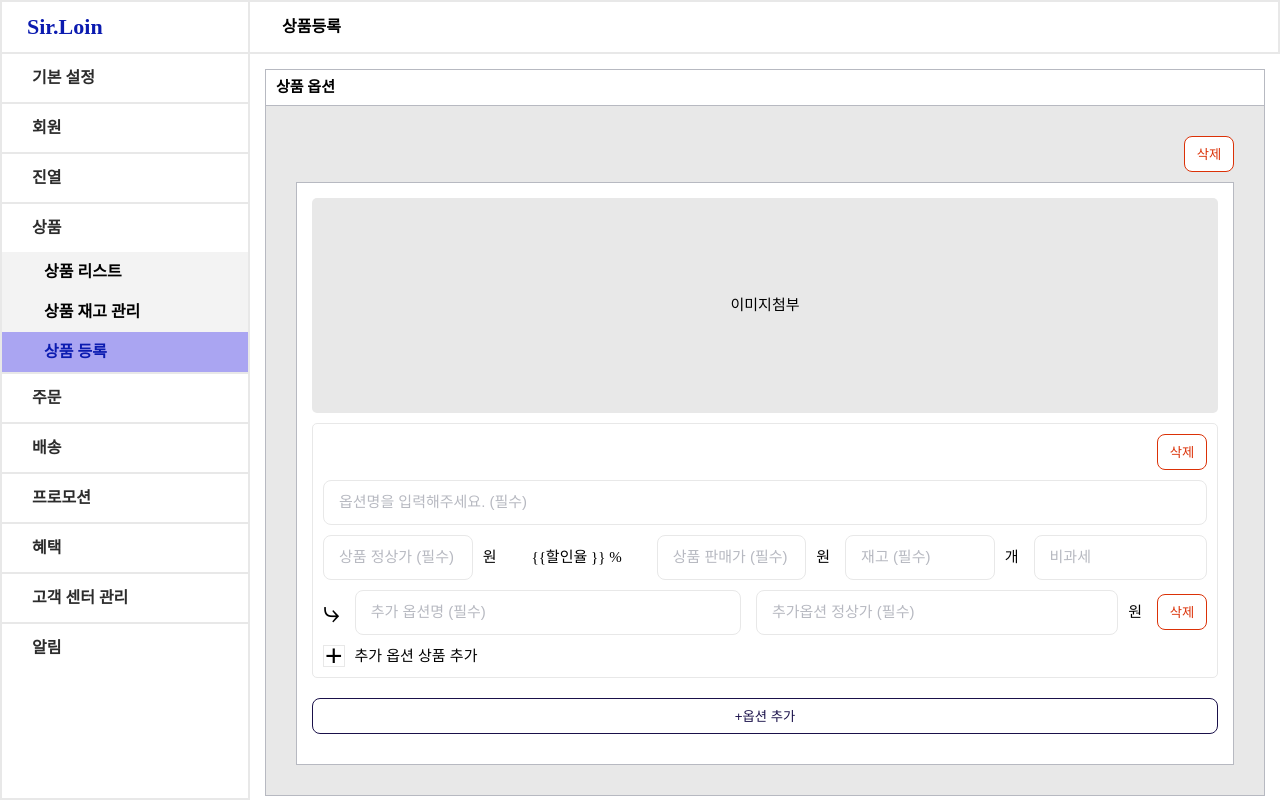
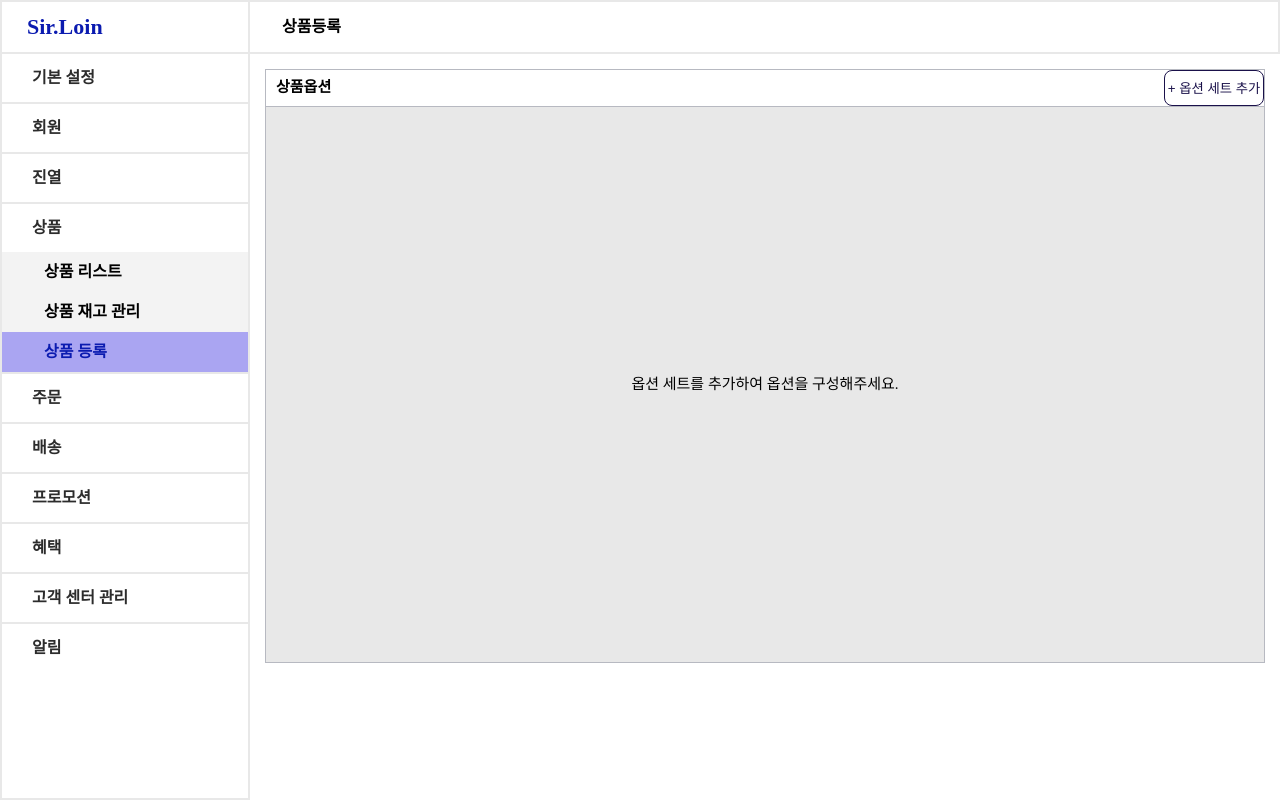
Before and after one commit to seoyuuun/wanted-admin_product_add, a React (Create React App) app: page / in a window 1280 px wide. Built offline with nearby package versions, Linux system fonts and the light colour scheme.

Commit message:
[Feat] 옵션세트 및 추가옵션 기능 구현

```diff
--- a/src/components/productoption/Mainoption.jsx
+++ /dev/null
@@ -1,122 +0,0 @@
-import styled from 'styled-components';
-import { PALLETS } from 'style/theme';
-import { Input, Button } from 'components/common';
-import { Suboption } from './Suboption';
-
-export const Mainoption = () => {
-  return (
-    <Sectionwrap>
-      <Header>
-        <Button
-          text={'삭제'}
-          width={'50px'}
-          bdcolor={`${PALLETS.RED}`}
-          ftcolor={`${PALLETS.RED}`}
-        />
-      </Header>
-      <Main>
-        <Attachimage>이미지첨부</Attachimage>
-        <Writesec>
-          <Writeheader>
-            <Button
-              text={'삭제'}
-              width={'50px'}
-              bdcolor={`${PALLETS.RED}`}
-              ftcolor={`${PALLETS.RED}`}
-            />
-          </Writeheader>
-          <Writemain>
-            <Input placeholder={'옵션명을 입력해주세요. (필수)'}></Input>
-            <Inputsec>
-              <Input placeholder={'상품 정상가 (필수)'} desc={'원'}></Input>
-              <Discountrate>&#123;&#123;할인율 &#125;&#125; &#37;</Discountrate>
-              <Input placeholder={'상품 판매가 (필수)'} desc={'원'}></Input>
-              <Input placeholder={'재고 (필수)'} desc={'개'}></Input>
-              <Input placeholder={'비과세'}></Input>
-            </Inputsec>
-            <Suboption />
-            <Btnaddsub>
-              <Btnaddsubtit>추가 옵션 상품 추가</Btnaddsubtit>
-            </Btnaddsub>
-          </Writemain>
-        </Writesec>
-        <Button
-          text={'+옵션 추가'}
-          bdcolor={`${PALLETS.NAVY}`}
-          ftcolor={`${PALLETS.NAVY}`}
-        />
-      </Main>
-    </Sectionwrap>
-  );
-};
-
-const Sectionwrap = styled.section`
-  padding: 10px;
-`;
-
-const Header = styled.header`
-  text-align: right;
-  margin-bottom: 10px;
-`;
-
-const Attachimage = styled.div`
-  background: ${PALLETS.LIGHTGRAY};
-  border-radius: 5px;
-  padding: 100px;
-  text-align: center;
-`;
-
-const Main = styled.section`
-  border: 1px solid ${PALLETS.GRAY};
-  // border-radius: 5px;
-  padding: 15px 15px 30px;
-  background: ${PALLETS.WHITE};
-`;
-
-const Writesec = styled.section`
-  margin: 10px 0 20px;
-  border: 1px solid ${PALLETS.LIGHTGRAY};
-  border-radius: 5px;
-  padding: 10px;
-`;
-
-const Writeheader = styled.header`
-  text-align: right;
-  margin-bottom: 10px;
-`;
-
-const Writemain = styled.section``;
-
-const Inputsec = styled.section`
-  margin-top: 10px;
-  display: flex;
-  align-items: center;
-  gap: 15px;
-`;
-
-const Discountrate = styled.p`
-  white-space: nowrap;
-  margin: 0 20px;
-`;
-
-const Btnaddsub = styled.button`
-  display: flex;
-  margin-top: 10px;
-  alight-items: center;
-  font-size: 15px;
-  line-height: 22px;
-
-  &::before {
-    display: block;
-    content: “\u007C”;
-    content: '\u002B';
-    padding: 1px;
-    font-size: 30px;
-    border: 1px solid ${PALLETS.LIGHTGRAY};
-    height: 18px;
-    line-height: 18px;
-    margin-right: 10px;
-  }
-`;
-
-const Btnaddsubtit = styled.strong``;
--- /dev/null
+++ b/src/components/productoption/Optionset.jsx
@@ -0,0 +1,176 @@
+import styled from 'styled-components';
+import { PALLETS } from 'style/theme';
+import { Input, Button } from 'components/common';
+import { Suboption } from './Suboption';
+import { useState, useRef } from 'react';
+import InsertImagePreview from 'components/common/InsertImagePreview';
+
+export const Optionset = ({ optionSets, onSetRemove }) => {
+  const [options, setOptions] = useState([]);
+  const [subOptions, setSubOptions] = useState([]);
+
+  const nextOptId = useRef(0);
+  const nextSubId = useRef(0);
+
+  const onOptCreate = () => {
+    const list = {
+      id: nextSubId.current,
+    };
+    setOptions(subOptions.concat(list));
+    nextOptId.current += 1;
+  };
+
+  const onOptRemove = (e) => {
+    let optArr = [...options];
+    console.log(optArr);
+    setSubOptions(subOptions.filter((list) => list.id !== e));
+  };
+
+  const onSubCreate = () => {
+    const list = {
+      id: nextSubId.current,
+    };
+    setSubOptions(subOptions.concat(list));
+    nextSubId.current += 1;
+  };
+
+  const onSubRemove = (e) => {
+    let subArr = [...subOptions];
+    console.log(subArr);
+    setSubOptions(subOptions.filter((list) => list.id !== e));
+  };
+
+  return (
+    <>
+      {optionSets &&
+        optionSets.map((e) => (
+          <Sectionwrap key={e.id}>
+            <Header>
+              <Button
+                text={'삭제'}
+                width={'50px'}
+                bdcolor={`${PALLETS.RED}`}
+                ftcolor={`${PALLETS.RED}`}
+                onClick={() => onSetRemove(e.id)}
+              />
+            </Header>
+            <Main>
+              <Attachimage>이미지첨부</Attachimage>
+              <Writesec>
+                <Writeheader>
+                  <Button
+                    text={'삭제'}
+                    width={'50px'}
+                    bdcolor={`${PALLETS.RED}`}
+                    ftcolor={`${PALLETS.RED}`}
+                  />
+                </Writeheader>
+                <Writemain>
+                  <Input placeholder={'옵션명을 입력해주세요. (필수)'}></Input>
+                  <Inputsec>
+                    <Input
+                      placeholder={'상품 정상가 (필수)'}
+                      desc={'원'}
+                    ></Input>
+                    <Discountrate>
+                      &#123;&#123;할인율 &#125;&#125; &#37;
+                    </Discountrate>
+                    <Input
+                      placeholder={'상품 판매가 (필수)'}
+                      desc={'원'}
+                    ></Input>
+                    <Input placeholder={'재고 (필수)'} desc={'개'}></Input>
+                    <Input placeholder={'비과세'}></Input>
+                  </Inputsec>
+                  <Suboption
+                    subOptions={subOptions}
+                    onSubRemove={onSubRemove}
+                  />
+                  <Btnaddsub>
+                    <Btnaddsubtit onClick={onSubCreate}>
+                      추가 옵션 상품 추가
+                    </Btnaddsubtit>
+                  </Btnaddsub>
+                </Writemain>
+              </Writesec>
+              <Button
+                text={'+옵션 추가'}
+                bdcolor={`${PALLETS.NAVY}`}
+                ftcolor={`${PALLETS.NAVY}`}
+              />
+            </Main>
+          </Sectionwrap>
+        ))}
+    </>
+  );
+};
+
+const Sectionwrap = styled.section`
+  padding: 10px;
+`;
+
+const Header = styled.header`
+  text-align: right;
+  margin-bottom: 10px;
+`;
+
+const Attachimage = styled.div`
+  background: ${PALLETS.LIGHTGRAY};
+  border-radius: 5px;
+  padding: 100px;
+  text-align: center;
+`;
+
+const Main = styled.section`
+  border: 1px solid ${PALLETS.GRAY};
+  padding: 15px 15px 30px;
+  background: ${PALLETS.WHITE};
+`;
+
+const Writesec = styled.section`
+  margin: 10px 0 20px;
+  border: 1px solid ${PALLETS.LIGHTGRAY};
+  border-radius: 5px;
+  padding: 10px;
+`;
+
+const Writeheader = styled.header`
+  text-align: right;
+  margin-bottom: 10px;
+`;
+
+const Writemain = styled.section``;
+
+const Inputsec = styled.section`
+  margin-top: 10px;
+  display: flex;
+  align-items: center;
+  gap: 15px;
+`;
+
+const Discountrate = styled.p`
+  white-space: nowrap;
+  margin: 0 20px;
+`;
+
+const Btnaddsub = styled.button`
+  display: flex;
+  margin-top: 10px;
+  alight-items: center;
+  font-size: 15px;
+  line-height: 22px;
+
+  &::before {
+    display: block;
+    content: “\u007C”;
+    content: '\u002B';
+    padding: 1px;
+    font-size: 30px;
+    border: 1px solid ${PALLETS.LIGHTGRAY};
+    height: 18px;
+    line-height: 18px;
+    margin-right: 10px;
+  }
+`;
+
+const Btnaddsubtit = styled.strong``;
--- a/src/components/productoption/Suboption.jsx
+++ b/src/components/productoption/Suboption.jsx
@@ -2,9 +2,12 @@ import styled from 'styled-components';
 import { PALLETS } from 'style/theme';
 import { Input, Button } from 'components/common';
 
-export const Suboption = () => {
+export const Suboption = ({ subOptions, onSubRemove }) => {
   return (
-    <Subwrap>
+    <ul>
+      {subOptions &&
+        subOptions.map((e) => (
+          <Subitem key={e.id}>
             <Subarrow>&#10551;</Subarrow>
             <Input placeholder={'추가 옵션명 (필수)'} />
             <Input placeholder={'추가옵션 정상가 (필수)'} desc={'원'} />
@@ -13,11 +16,14 @@ export const Suboption = () => {
               width={'50px'}
               bdcolor={`${PALLETS.RED}`}
               ftcolor={`${PALLETS.RED}`}
+              onClick={() => onSubRemove(e.id)}
             />
-    </Subwrap>
+          </Subitem>
+        ))}
+    </ul>
   );
 };
-const Subwrap = styled.section`
+const Subitem = styled.li`
   margin-top: 10px;
   display: flex;
   align-items: center;
--- a/src/components/productoption/index.js
+++ b/src/components/productoption/index.js
@@ -1,2 +1,2 @@
-export * from './Mainoption';
+export * from './Optionset';
 export * from './Suboption';
--- a/src/pages/addoption.jsx
+++ b/src/pages/addoption.jsx
@@ -1,23 +1,80 @@
-import Contentwrap from 'components/layout/Contentwrap';
 import styled from 'styled-components';
-import { Mainoption } from 'components/productoption';
+import { Optionset } from 'components/productoption';
 import { PALLETS } from 'style/theme';
+import { useState, useRef } from 'react';
+import { Button } from 'components/common/Button';
 
 const Addoption = () => {
+  const [optionSets, setOptionsets] = useState([]);
+
+  const nextId = useRef(0);
+
+  const onSetRemove = (e) => {
+    let mainArr = [...optionSets];
+    console.log(mainArr);
+    setOptionsets(optionSets.filter((list) => list.id !== e));
+  };
+
+  const onSetCreate = () => {
+    const list = {
+      id: nextId.current,
+    };
+    setOptionsets(optionSets.concat(list));
+    nextId.current += 1;
+    console.log(optionSets);
+  };
+
   return (
-    <Contentwrap title="상품 옵션">
-      <Contentwrap.Main>
-        <Wrap>
-          <Mainoption />
-        </Wrap>
-      </Contentwrap.Main>
-    </Contentwrap>
+    <Wrap>
+      <Header>
+        <Title>상품옵션</Title>
+        <Button
+          text="+ 옵션 세트 추가"
+          width={'100px'}
+          bdcolor={`${PALLETS.NAVY}`}
+          ftcolor={`${PALLETS.NAVY}`}
+          onClick={onSetCreate}
+        />
+      </Header>
+      <Main>
+        {optionSets.length ? (
+          <Optionset optionSets={optionSets} onSetRemove={onSetRemove} />
+        ) : (
+          <Initialphrase>
+            옵션 세트를 추가하여 옵션을 구성해주세요.
+          </Initialphrase>
+        )}
+      </Main>
+    </Wrap>
   );
 };
 
 export default Addoption;
 
 const Wrap = styled.section`
+  border: 1px solid ${PALLETS.GRAY};
+`;
+
+const Header = styled.header`
+  display: flex;
+  justify-content: space-between;
+  border-bottom: 1px solid ${PALLETS.GRAY};
+`;
+
+const Main = styled.section`
+  font-size: 15px;
+  padding: 20px;
   background: ${PALLETS.LIGHTGRAY};
-  padding: 20px;
 `;
+
+const Title = styled.h3`
+  font-size: 15px;
+  font-weight: 700;
+  padding: 10px;
+  color: ${PALLETS.BLACK};
+`;
+
+const Initialphrase = styled.p`
+  text-align: center;
+  margin: 250px 0;
+`;
```
Lines whose indentation alone changed are shown as unchanged.
